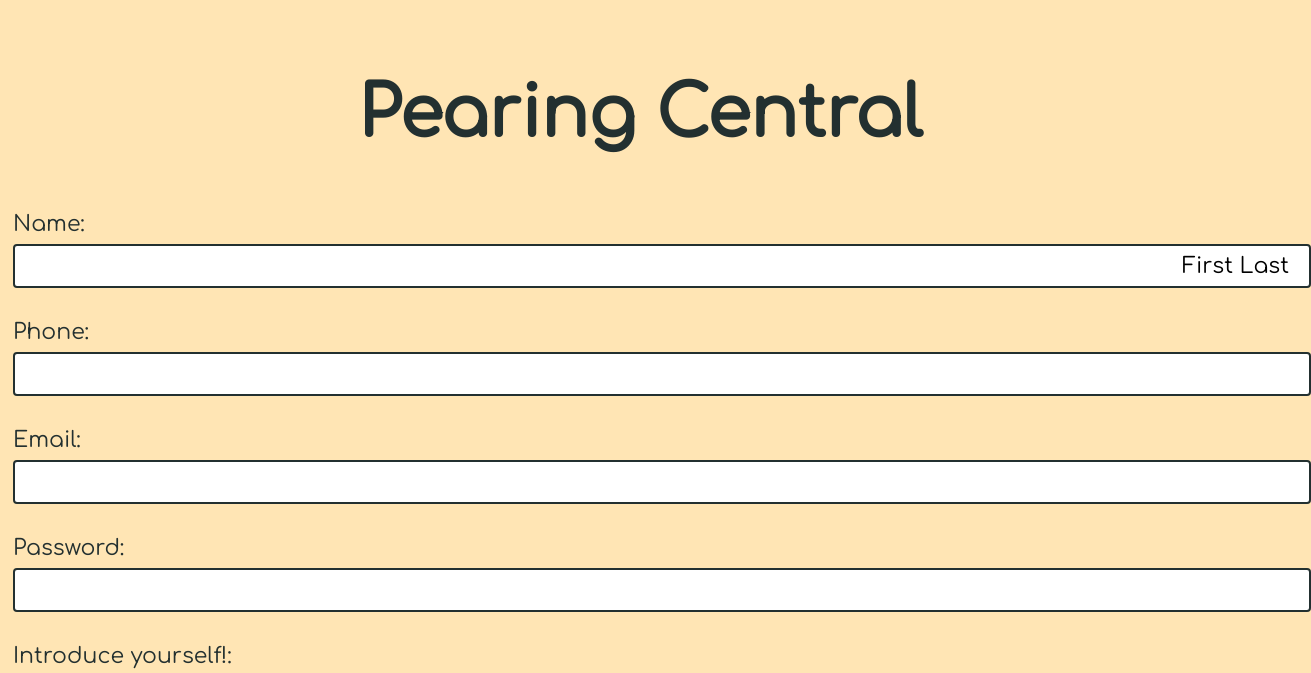
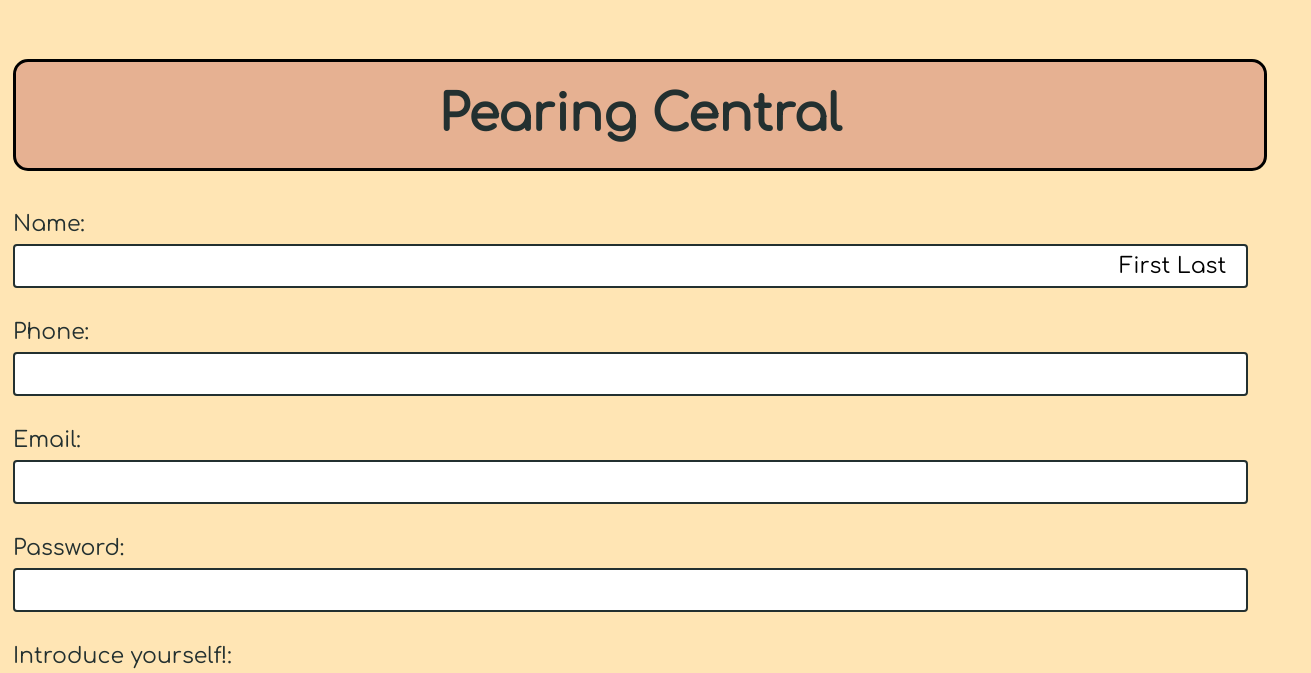
Before and after one commit to wfeiru/pear, a website: page register.html in a window 1280 px wide. Shown: the part 126-799 px from the top of the page, 1311 px wide, since content can reach past the window. Drawn offline with Linux system fonts and the light colour scheme.

Commit message:
color updates

```diff
--- a/register.html
+++ b/register.html
@@ -38,7 +38,7 @@
 
     <section class="section">
         <div class="container">
-            <h2 style="text-align: center;">Pearing Central</h2>
+            <h1 style="text-align: center;">Pearing Central</h1>
 
             <!--name-->
             Name: <input type="text" id="name" value="First Last" style="  border: 2px solid #233030;
--- a/styles.css
+++ b/styles.css
@@ -13,7 +13,7 @@ select {
 }
 
 button {
-    width: 100%;
+    width: 15em;
     background-color: #e6b192;
     color: #233030;
     padding: 30px;
@@ -24,13 +24,20 @@ button {
 }
 
 h1 {
+    background-color: #e6b192;
     font-family: 'Comfortaa', Monospace, serif;
-    font-size: 16px;
+    font-size: 50px;
+    text-align: center;
+    border: 3px;
+    border-style: solid;
+    border-color: black;
+    border-radius: 15px;
+    padding: .5em;
 }
 
 h2 {
     font-family: 'Comfortaa', Monospace, serif;
-    font-size: 70px;
+    font-size: 90px;
 }
 
 hr {
@@ -108,11 +115,11 @@ div.desc {
 }
 
 input {
-    width: 100%;
-    border: 2px solid #233030;
+    width: 95%;
+    border: 3px solid #233030;
     border-radius: 4px;
-    padding: 8px 20px;
-    margin: 8px 0;
+    padding: 10px 10px;
+    margin: 20px 20px;
     font-family: 'Comfortaa', Monospace, serif;
     font-size: 22px;
 }
@@ -131,7 +138,7 @@ img.profile {
 }
 
 .grid-item {
-    background-color: #e6b192;
+    background-color: #dbc067;
     border: 30px solid #ffe5b4;
     border-radius: 50px;
     padding: 10px;
```
Also changed, not shown: index.html (+1 -1 lines), login.html (+10 -8 lines), matches.html (+2 -2 lines). Lines whose indentation alone changed are shown as unchanged.
